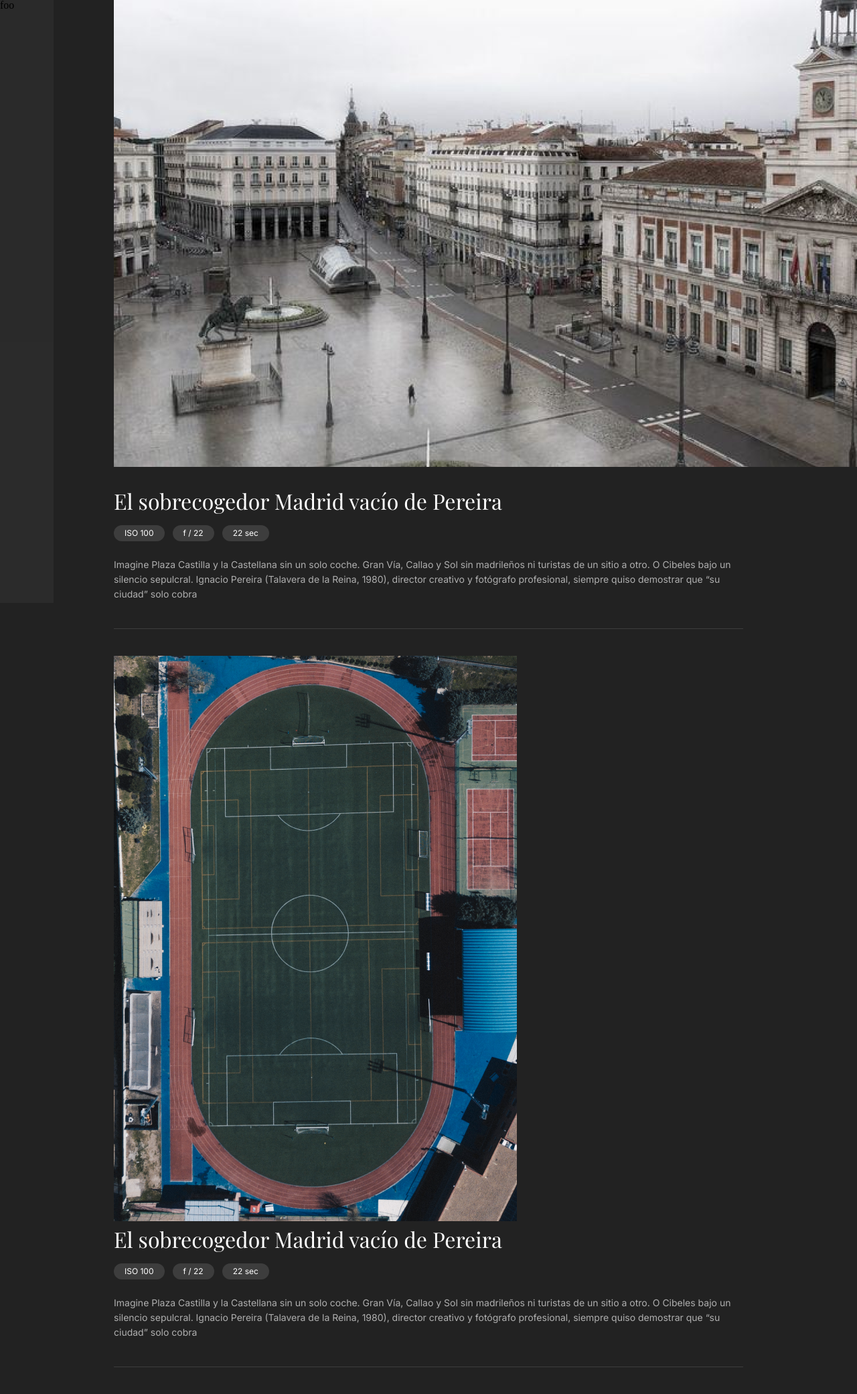
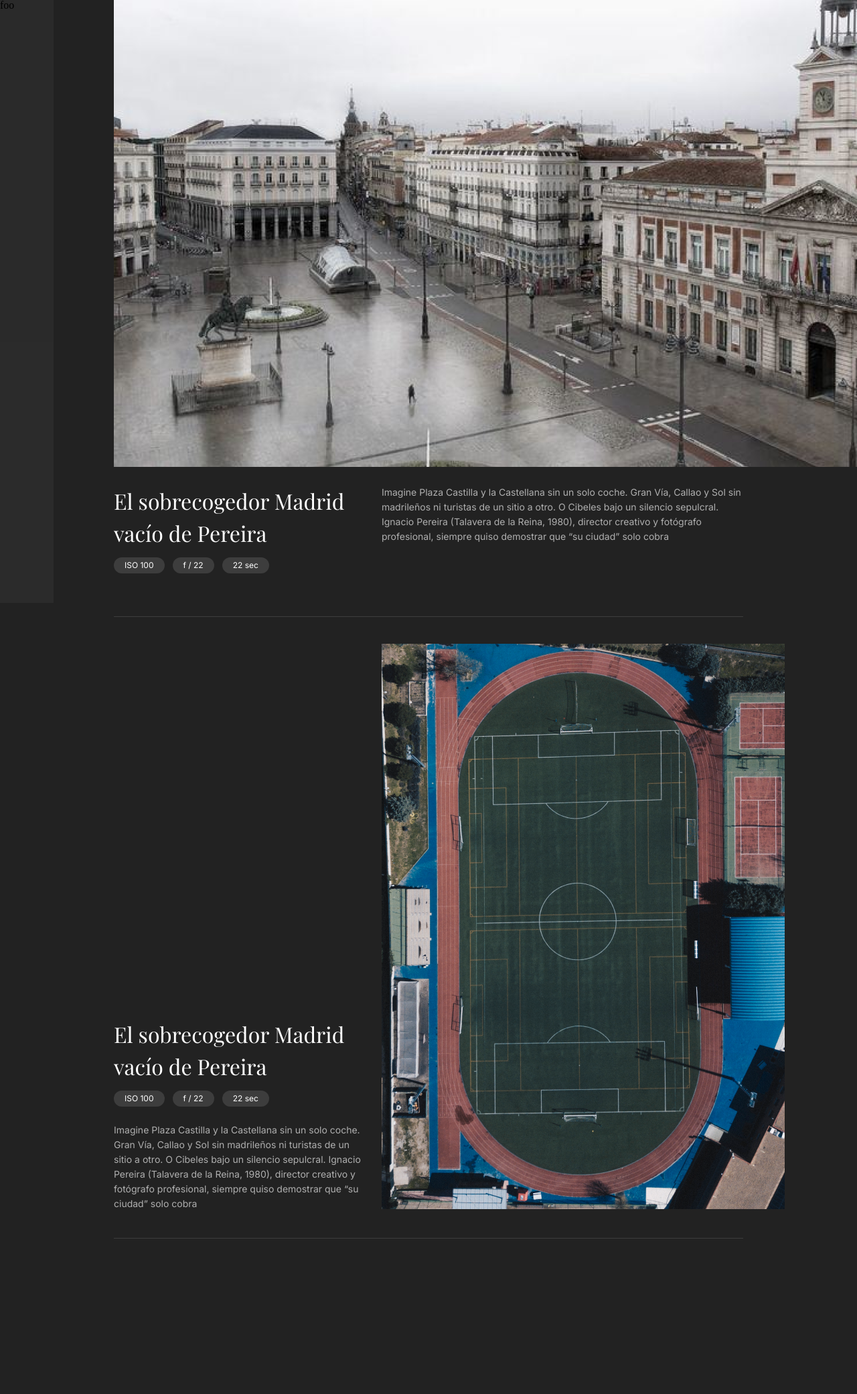
Before and after one commit to piensaenpixel/blog, a Jekyll site: the page built from index.md, in a window 1280 px wide. Shown: the whole page at 67% size. Built offline with Jekyll 4.4.1, drawn with Linux system fonts in a browser that asks for light colours; after the commit the page ends 1889 px from its top, so only the background shows below that.

Commit message:
fix layout

```diff
--- a/_layouts/index.html
+++ b/_layouts/index.html
@@ -9,10 +9,29 @@
 
     <section class="container">
         {% for post in site.posts %}
+          {% if post.position == 'full' %}
             <article class="post-thumbnail {{post.position}}">
               <div class="post-media">
                 <img src="{{ post.media }}" />
               </div>
+              <div class="grid grid-inner">
+                  <div class="grid-cell grid-cell--col5">
+                    <h2 class="post-title"><a href="{{ post.url }}">{{ post.title }}</a></h2>
+                    <ul class="post-info">
+                      <li class="post-infoItem">ISO {{ post.iso }}</li>
+                      <li class="post-infoItem">f / {{ post.f }}</li>
+                      <li class="post-infoItem">{{ post.f }} sec</li>
+                    </ul>
+                  </div>
+                  <div class="grid-cell grid-cell--col7">
+                    <div class="post-description">{{ post.content }}</div>
+                  </div>
+              </div>
+            </article>
+          {% elsif post.position == 'right' %}
+            <article class="post-thumbnail {{post.position}}">
+              <div class="grid grid-inner grid-inner--vend">
+                  <div class="grid-cell grid-cell--col5">
                     <h2 class="post-title"><a href="{{ post.url }}">{{ post.title }}</a></h2>
                     <ul class="post-info">
                       <li class="post-infoItem">ISO {{ post.iso }}</li>
@@ -20,7 +39,15 @@
                       <li class="post-infoItem">{{ post.f }} sec</li>
                     </ul>
                     <div class="post-description">{{ post.content }}</div>
+                  </div>
+                  <div class="grid-cell grid-cell--col7">
+                    <div class="post-media">
+                      <img src="{{ post.media }}" />
+                    </div>
+                  </div>
+              </div>
             </article>
+          {% endif %}
         {% endfor %}
         </section>
       </section>
--- a/_scss/grid.scss
+++ b/_scss/grid.scss
@@ -2,3 +2,120 @@
     max-width: 940px;
     margin: 0 auto;
 }
+
+
+.grid {
+    display: flex;
+    margin: 0 -10px;
+    flex-wrap: wrap;
+  }
+  .grid-inner {
+    display: flex;
+    flex-wrap: wrap;
+    flex: 1;
+    max-width: calc(100% + 20px);
+    margin-right: -10px;
+    margin-left: -10px;
+  }
+  .grid-inner--hcenter {
+    justify-content: center;
+  }
+  .grid-inner--vcenter {
+    align-items: center;
+  }
+  .grid-inner--vend {
+    align-items: flex-end;
+  }
+  .grid-inner--between {
+    align-items: center;
+    justify-content: space-between;
+  }
+  .grid-inner--nowrap {
+    flex-wrap: nowrap;
+  }
+  .grid-cell {
+    padding-right: 10px;
+    padding-left: 10px;
+  }
+  .grid-cell--col1 {
+    flex: 0 0 8.3334%;
+    max-width: 8.3334%;
+  }
+  .grid-cell--col2 {
+    flex: 0 0 16.6667%;
+    max-width: 16.6667%;
+  }
+  .grid-cell--col3 {
+    flex: 0 0 25%;
+    max-width: 25%;
+  }
+  .grid-cell--col4 {
+    flex: 0 0 33.3334%;
+    max-width: 33.3334%;
+  }
+  .grid-cell--col5 {
+    flex: 0 0 41.6665%;
+    max-width: 41.6665%;
+  }
+  .grid-cell--col6 {
+    flex: 0 0 50%;
+    max-width: 50%;
+  }
+  .grid-cell--col7 {
+    flex: 0 0 58.3331%;
+    max-width: 58.331%;
+  }
+  .grid-cell--col8 {
+    flex: 0 0 66.6666%;
+    max-width: 66.6666%;
+  }
+  .grid-cell--col9 {
+    flex: 0 0 75%;
+    max-width: 75%;
+  }
+  .grid-cell--col10 {
+    flex: 0 0 83.333%;
+    max-width: 83.33%;
+  }
+  .grid-cell--col11 {
+    flex: 0 0 91.6666%;
+    max-width: 91.6666%;
+  }
+  .grid-cell--col12 {
+    flex: 0 0 100%;
+    max-width: 100%;
+  }
+  .grid-cell--col14 {
+    max-width: 1140px;
+  }
+
+  .grid-cell--space {
+    margin-bottom: 20px;
+  }
+
+
+  @media (max-width: 600px) {
+    .grid-cell--col12--mobile {
+      flex: 0 0 100%;
+      max-width: 100%;
+      margin-bottom: 32px;
+    }
+    .grid-cell--col6--mobile {
+      flex: 0 0 50%;
+      max-width: 50%;
+    }
+    .section--noPadding .grid-cell--col12--mobile:last-child {
+      margin-bottom: 0;
+    }
+  }
+
+
+
+  @media (max-width: 600px) {
+    .container {
+      padding: 0 24px;
+    }
+    .section {
+      padding: 60px 0;
+    }
+  }
```
Also changed, not shown: 7 other files. Lines whose indentation alone changed are shown as unchanged.
